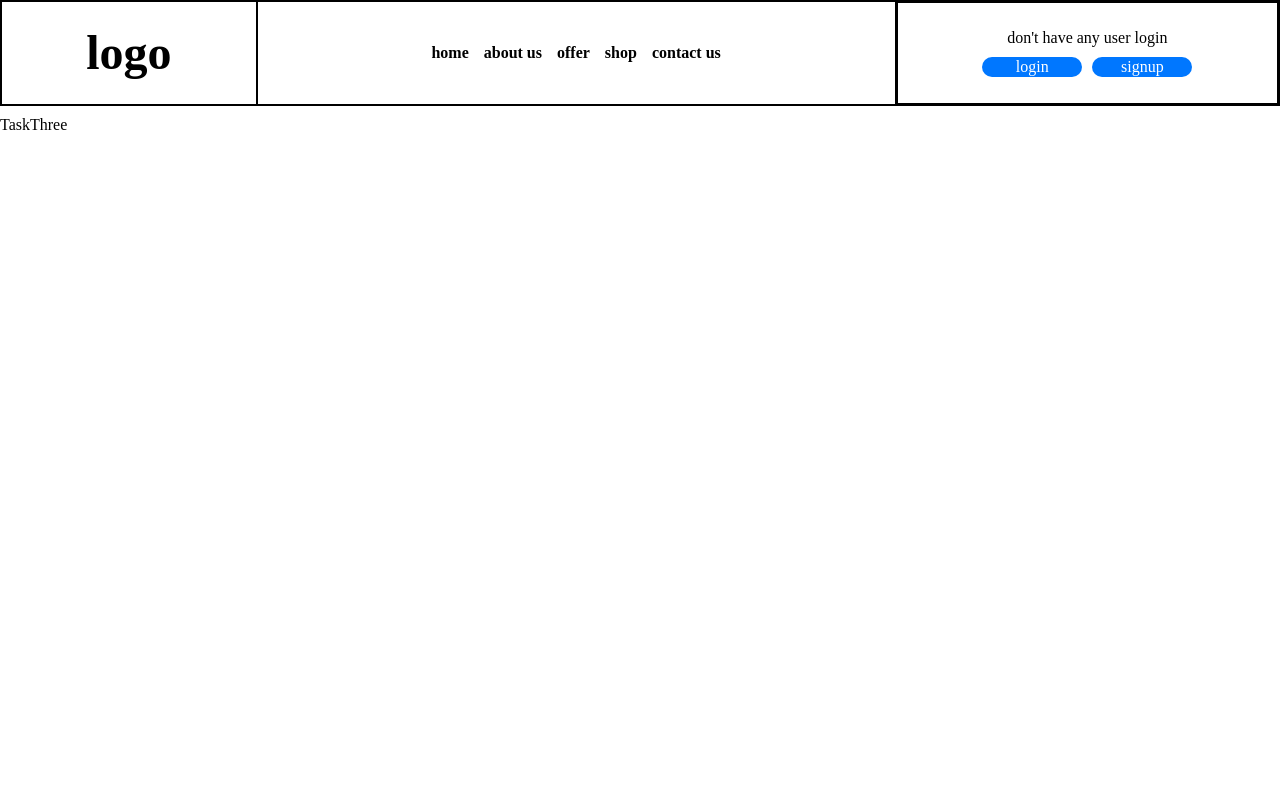
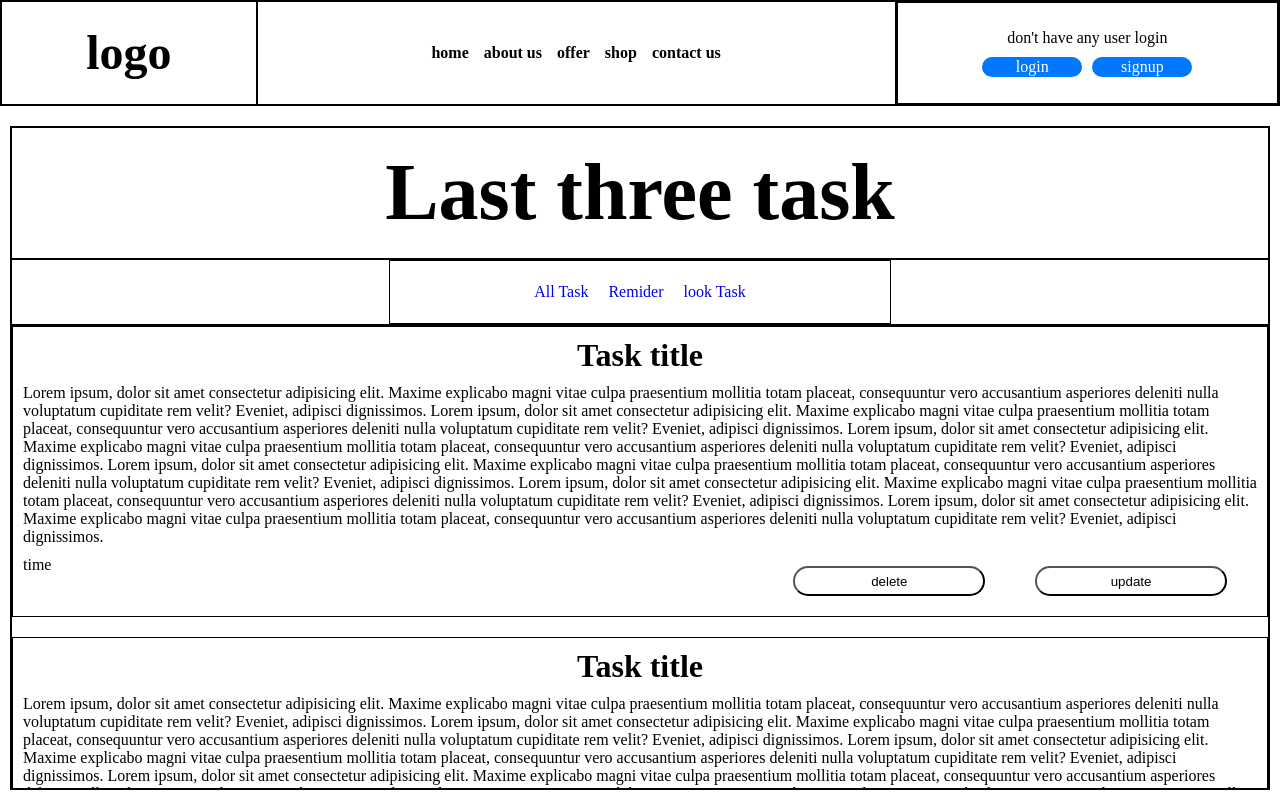
Before and after one commit to mouiz-youb/Task-manager-new-version, a React (Vite) app in the folder Frontend/: page /taskthree in a window 1280 px wide. Built offline with nearby package versions, Linux system fonts and the light colour scheme.

Commit message:
create the tasks compenent like the three task

```diff
--- a/Frontend/src/App.css
+++ b/Frontend/src/App.css
@@ -297,3 +297,59 @@ input {
   background-color: transparent;
   border-radius: 10px;
 }
+.Task-container-three {
+  grid-area: container;
+  margin: 10px;
+  border: 1px solid;
+  display: grid;
+  grid-template-rows: repeat(10, 1fr);
+  grid-template-columns: 1fr;
+  grid-template-areas:
+    "header" "header" "nav" "form" "form"
+    "form" "form" "form" "form" "form";
+}
+.Last-three-task {
+  grid-area: form;
+  border: 1px solid;
+  display: grid;
+  grid-template-columns: 1fr;
+  grid-template-rows: repeat(3, 1fr);
+  gap: 20px;
+  overflow-y: scroll;
+}
+/* .Last-three-task::-webkit-scrollbar {
+  display: none;
+} */
+.one-task {
+  display: flex;
+  flex-direction: column;
+  justify-content: flex-start;
+  align-items: center;
+  gap: 10px;
+  padding: 10px;
+  border: 1px solid;
+}
+.task-time {
+  width: 100%;
+  height: 50px;
+  display: grid;
+  grid-template-rows: 1fr;
+  grid-template-columns: repeat(10, 1fr);
+  grid-template-areas: "time time time . . . btn btn btn btn";
+}
+.time-section {
+  grid-area: time;
+}
+.btn-section {
+  grid-area: btn;
+  display: grid;
+  grid-template-columns: repeat(2, 1fr);
+  grid-template-rows: 1fr;
+  gap: 10px;
+  padding: 10px;
+}
+.btn-section button {
+  margin: 0px 20px;
+  border-radius: 15px;
+  background-color: transparent;
+}
--- /dev/null
+++ b/Frontend/src/components/OneTask.jsx
@@ -0,0 +1,45 @@
+import React from "react";
+import "../App.css";
+function OneTask() {
+  return (
+    <div className="one-task">
+      <div className="Task-title">
+        <h1>Task title</h1>
+      </div>
+      <div className="task-descreption">
+        Lorem ipsum, dolor sit amet consectetur adipisicing elit. Maxime
+        explicabo magni vitae culpa praesentium mollitia totam placeat,
+        consequuntur vero accusantium asperiores deleniti nulla voluptatum
+        cupiditate rem velit? Eveniet, adipisci dignissimos. Lorem ipsum, dolor
+        sit amet consectetur adipisicing elit. Maxime explicabo magni vitae
+        culpa praesentium mollitia totam placeat, consequuntur vero accusantium
+        asperiores deleniti nulla voluptatum cupiditate rem velit? Eveniet,
+        adipisci dignissimos. Lorem ipsum, dolor sit amet consectetur
+        adipisicing elit. Maxime explicabo magni vitae culpa praesentium
+        mollitia totam placeat, consequuntur vero accusantium asperiores
+        deleniti nulla voluptatum cupiditate rem velit? Eveniet, adipisci
+        dignissimos. Lorem ipsum, dolor sit amet consectetur adipisicing elit.
+        Maxime explicabo magni vitae culpa praesentium mollitia totam placeat,
+        consequuntur vero accusantium asperiores deleniti nulla voluptatum
+        cupiditate rem velit? Eveniet, adipisci dignissimos. Lorem ipsum, dolor
+        sit amet consectetur adipisicing elit. Maxime explicabo magni vitae
+        culpa praesentium mollitia totam placeat, consequuntur vero accusantium
+        asperiores deleniti nulla voluptatum cupiditate rem velit? Eveniet,
+        adipisci dignissimos. Lorem ipsum, dolor sit amet consectetur
+        adipisicing elit. Maxime explicabo magni vitae culpa praesentium
+        mollitia totam placeat, consequuntur vero accusantium asperiores
+        deleniti nulla voluptatum cupiditate rem velit? Eveniet, adipisci
+        dignissimos.
+      </div>
+      <div className="task-time">
+        <div className="time-section">time</div>
+        <div className="btn-section">
+          <button>delete</button>
+          <button>update</button>
+        </div>
+      </div>
+    </div>
+  );
+}
+
+export default OneTask;
--- a/Frontend/src/components/TaskThree.jsx
+++ b/Frontend/src/components/TaskThree.jsx
@@ -1,7 +1,24 @@
 import React from "react";
 import "../App.css";
+import OneTask from "./OneTask";
+import Nav from "./Nav";
+
 function TaskThree() {
-  return <div>TaskThree</div>;
+  return (
+    <div className="Task-container-three">
+      <div className="header-container">
+        <h1>Last three task</h1>
+      </div>
+      <div className="Task-nav-links">
+        <Nav />
+      </div>
+      <div className="Last-three-task">
+        <OneTask />
+        <OneTask />
+        <OneTask />
+      </div>
+    </div>
+  );
 }
 
 export default TaskThree;
```
